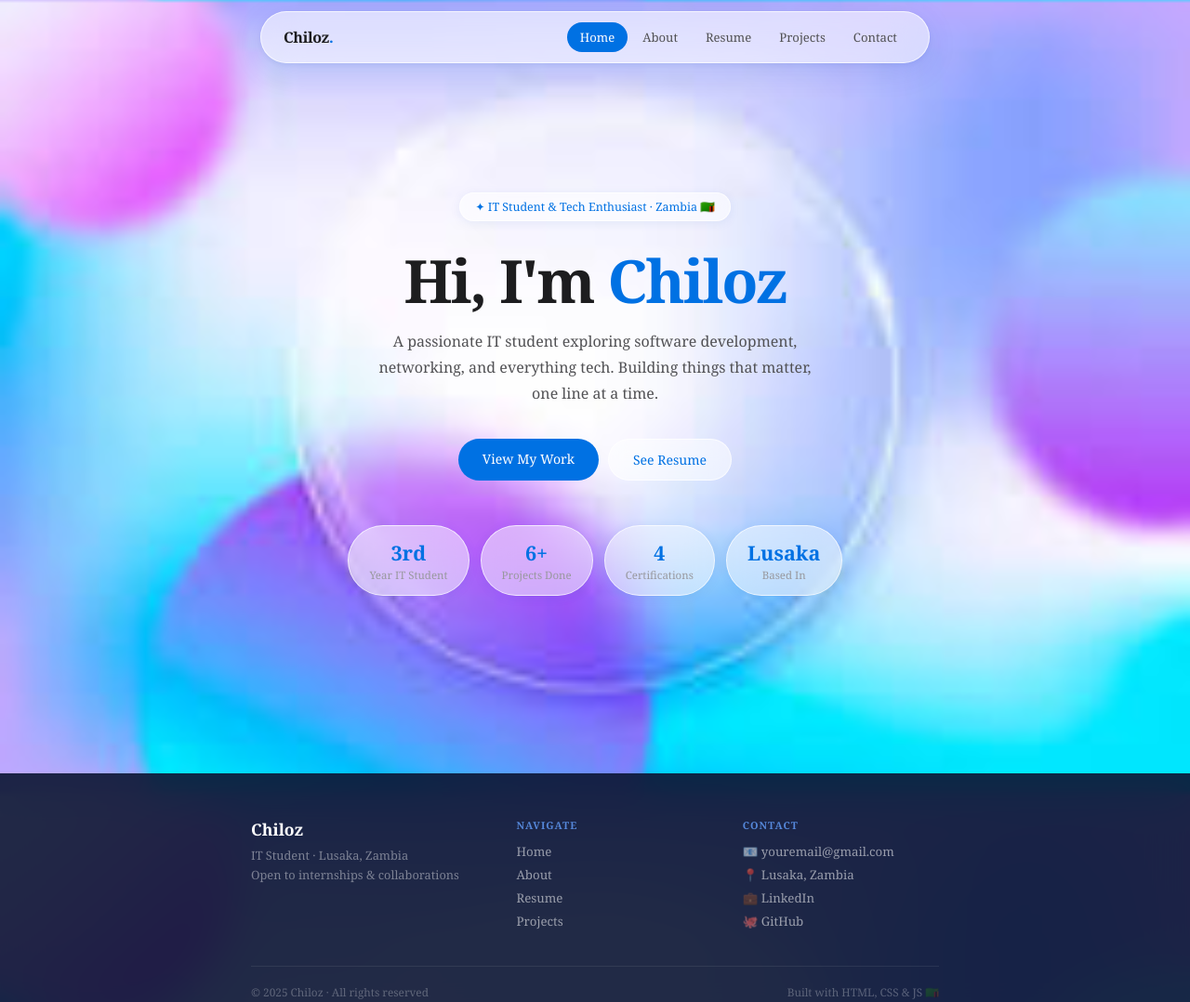
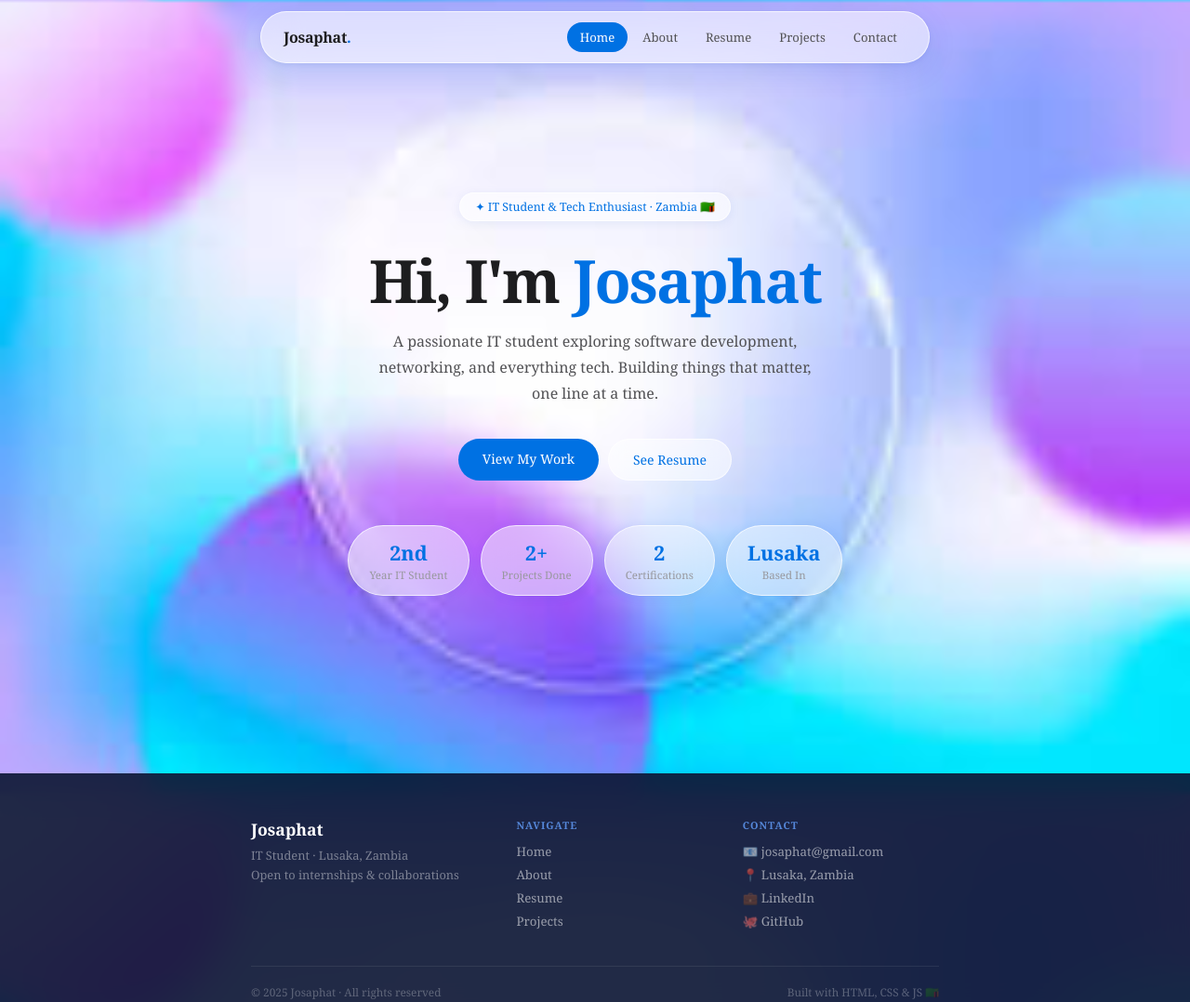
Before and after one commit to Chiloz/Chiloz, a plain HTML site: page index.html in a window 1280 px wide. Shown: the top 1078 px of the page at 93% size. Drawn offline with Linux system fonts and the light colour scheme.

Commit message:
Change name from Chiloz to Josaphat in index.html

```diff
--- a/index.html
+++ b/index.html
@@ -3,7 +3,7 @@
 <head>
   <meta charset="UTF-8" />
   <meta name="viewport" content="width=device-width, initial-scale=1.0" />
-  <title>Chiloz · Home</title>
+  <title>Josaphat · Home</title>
   <link rel="stylesheet" href="style.css" />
 </head>
 <body>
@@ -15,7 +15,7 @@
 
   <!-- NAVIGATION -->
   <nav>
-    <a class="nav-logo" href="index.html">Chiloz<span>.</span></a>
+    <a class="nav-logo" href="index.html">Josaphat<span>.</span></a>
     <div class="nav-links">
       <a href="index.html" class="active">Home</a>
       <a href="about.html">About</a>
@@ -30,7 +30,7 @@
     <div class="hero">
       <div class="hero-badge">✦ IT Student &amp; Tech Enthusiast · Zambia 🇿🇲</div>
 
-      <h1>Hi, I'm <span>Chiloz</span></h1>
+      <h1>Hi, I'm <span>Josaphat</span></h1>
 
       <p>
         A passionate IT student exploring software development, networking,
@@ -45,15 +45,15 @@
       <!-- Quick stats -->
       <div class="hero-stats">
         <div class="stat-pill">
-          <div class="n">3rd</div>
+          <div class="n">2nd</div>
           <div class="l">Year IT Student</div>
         </div>
         <div class="stat-pill">
-          <div class="n">6+</div>
+          <div class="n">2+</div>
           <div class="l">Projects Done</div>
         </div>
         <div class="stat-pill">
-          <div class="n">4</div>
+          <div class="n">2</div>
           <div class="l">Certifications</div>
         </div>
         <div class="stat-pill">
@@ -69,7 +69,7 @@
     <div class="footer-inner">
       <div class="footer-top">
         <div>
-          <div class="ft-name">Chiloz</div>
+          <div class="ft-name">Josaphat</div>
           <p class="ft-sub">IT Student · Lusaka, Zambia<br>Open to internships &amp; collaborations</p>
         </div>
         <div class="fc">
@@ -82,15 +82,15 @@
         <div class="fc">
           <h4>Contact</h4>
           <!-- ✏️ Replace with your real email and links -->
-          <span>📧 youremail@gmail.com</span>
+          <span>📧 josaphat@gmail.com</span>
           <span>📍 Lusaka, Zambia</span>
           <a href="https://linkedin.com/in/yourprofile" target="_blank">💼 LinkedIn</a>
-          <a href="https://github.com/yourusername" target="_blank">🐙 GitHub</a>
+          <a href="https://github.com/Chiloz" target="_blank">🐙 GitHub</a>
         </div>
       </div>
       <hr class="foot-divider" />
       <div class="foot-bottom">
-        <span>© 2025 Chiloz · All rights reserved</span>
+        <span>© 2025 Josaphat · All rights reserved</span>
         <span>Built with HTML, CSS &amp; JS 🇿🇲</span>
       </div>
     </div>
```
